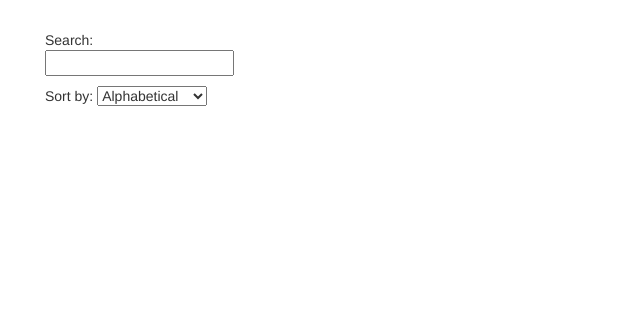
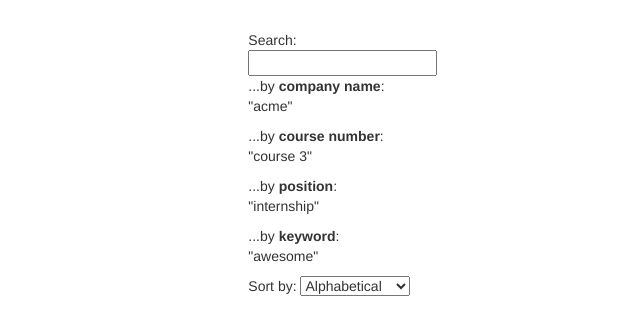
Before and after one commit to techx/xfair-web-app, a website: page app/index.html in a window 1280 px wide. Shown: the whole page, without its empty margins (0-640 px from the left). Drawn offline with nearby package versions, Linux system fonts and the light colour scheme; no server answers.

Commit message:
Add search by course number and position functionalities

```diff
--- a/app/ctrl.js
+++ b/app/ctrl.js
@@ -19,7 +19,7 @@ app.filter('searchFor', function(){
 
 		angular.forEach(arr, function(company){
 
-			if(company.gsx$name.$t.toLowerCase().indexOf(searchString) !== -1 || company.gsx$snippet.$t.toLowerCase().indexOf(searchString) !== -1){
+			if(company.gsx$name.$t.toLowerCase().indexOf(searchString) !== -1 || company.gsx$majors.$t.toLowerCase().indexOf(searchString) !== -1 || company.gsx$positions.$t.toLowerCase().indexOf(searchString) !== -1 || company.gsx$snippet.$t.toLowerCase().indexOf(searchString) !== -1){
 				result.push(company);
 			}
 
--- a/app/index.html
+++ b/app/index.html
@@ -14,30 +14,43 @@
   <body ng-app="MainApp">
     <div class="container-fluid" ng-controller="Ctrl">
       <div class="row">
+        <div class="col-md-2">&nbsp;</div>
         <!--Sidebar-->
         <div class="col-md-2">
+
           <!--Search-->
-          <p><span>Search: <input ng-model="searchString"/></span></p>
+          <div>
+            <span>Search: <input ng-model="searchString"/></span>
+          </div>
+          <div>
+            <p>...by <b>company name</b>:<br>"acme"</p>
+            <p>...by <b>course number</b>:<br>"course 3"</p>
+            <p>...by <b>position</b>:<br>"internship"</p>
+            <p>...by <b>keyword</b>:<br>"awesome"</p>
+          </div>
+
           <!--Sort-->
-          <p>
+          <div>
             <span>Sort by:
               <select ng-model="orderProp">
                 <option value="name">Alphabetical</option>
                 <option value="boothnumber">Booth number</option>
               </select>
             </span>
-          </p>
+          </div>
         </div>
 
         <!--Main-->
-        <div class="col-md-10">
+        <div class="col-md-6">
           <ul>
             <li ng-repeat="company in companies | searchFor:searchString">
-              <p>{{ company.gsx$boothnumber.$t }} <span>{{ company.gsx$name.$t }}</span></p>
+              <p>{{ company.gsx$name.$t }}</p>
+              <p>Booth: {{ company.gsx$boothnumber.$t }}</p>
               <p>{{ company.gsx$snippet.$t }}</p>
             </li>
           </ul>
         </div>
+        <div class="col-md-2">&nbsp;</div>
       </div>
     </div>
     <script src="script.js"></script>
```
